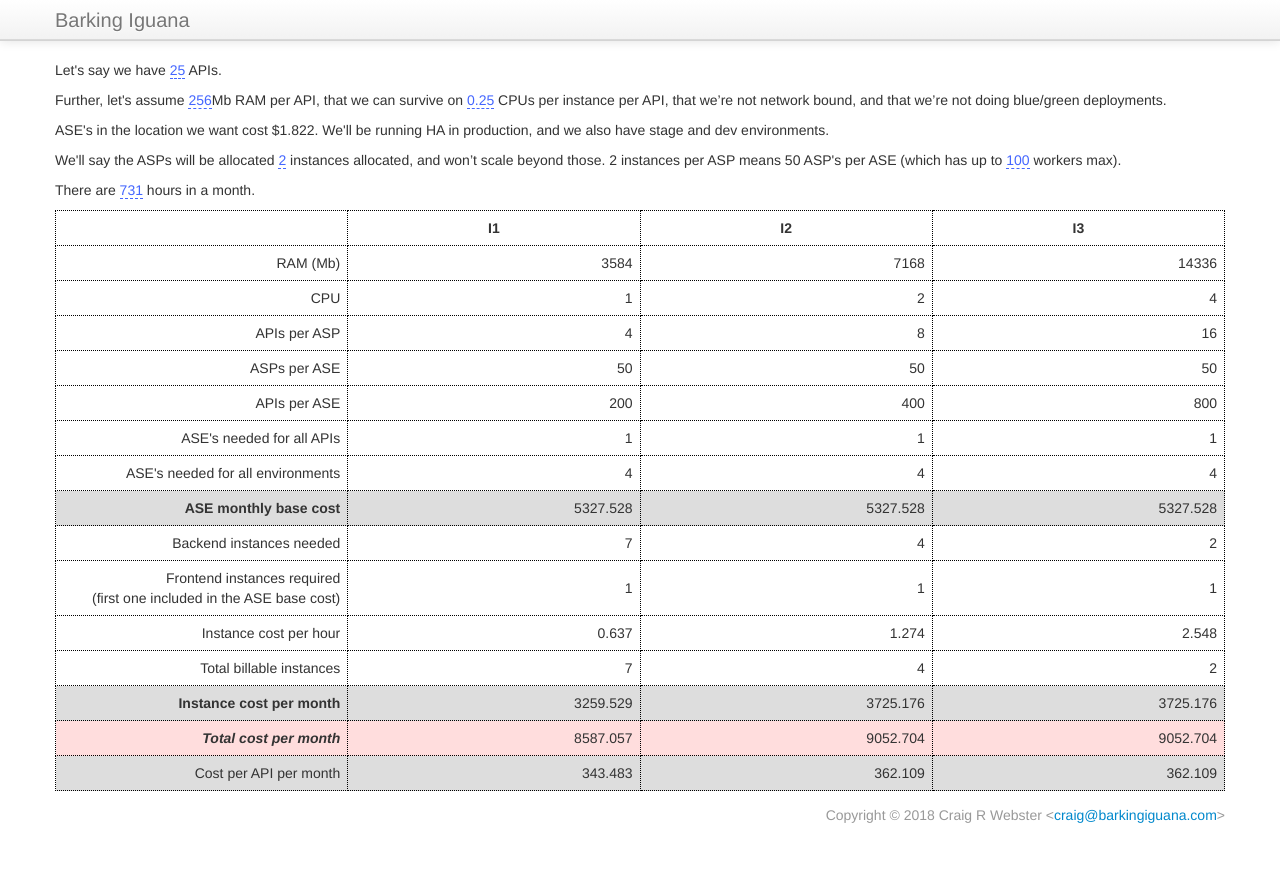
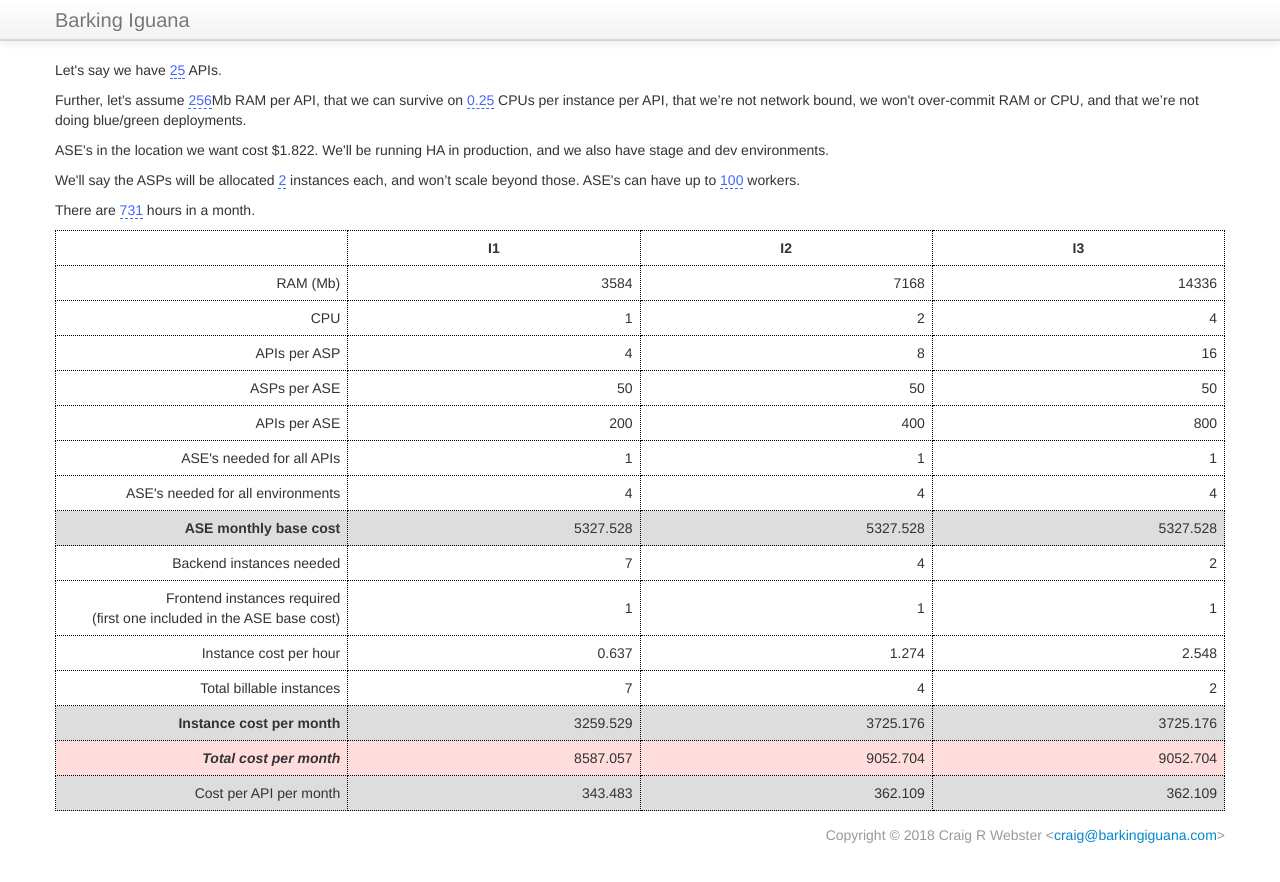
Before and after one commit to barkingiguana/barkingiguana.github.com, a Jekyll site: the page ase/index.html, which Jekyll copies as it is, in a window 1280 px wide. Shown: the top 882 px of the page. Built offline with Jekyll 4.4.1, drawn with Linux system fonts in a browser that asks for light colours.

Commit message:
Make it clear that the instances are allocated on an ASE (several APIs) not the individual APIs.

```diff
--- a/ase/index.html
+++ b/ase/index.html
@@ -34,11 +34,11 @@
   <div id="calculator">
 <p>Let's say we have <span data-var="apiCount" class="TKAdjustableNumber" data-min="1" data-max="10000"></span> APIs.</p>
 
-<p>Further, let's assume <span data-var="ramPerApi" class="TKAdjustableNumber" data-min="64" data-max="14336" data-step="64"></span>Mb RAM per API, that we can survive on <span data-var="cpuPerApi" class="TKAdjustableNumber" data-min="0.01" data-max="4" data-step="0.01"></span> CPUs per instance per API, that we’re not network bound, and that we’re not doing blue/green deployments.</p>
+<p>Further, let's assume <span data-var="ramPerApi" class="TKAdjustableNumber" data-min="64" data-max="14336" data-step="64"></span>Mb RAM per API, that we can survive on <span data-var="cpuPerApi" class="TKAdjustableNumber" data-min="0.01" data-max="4" data-step="0.01"></span> CPUs per instance per API, that we’re not network bound, we won't over-commit RAM or CPU, and that we’re not doing blue/green deployments.</p>
 
 <p>ASE's in the location we want cost $<span data-var="aseHourlyBaseCost"></span>. We'll be running HA in production, and we also have stage and dev environments.</p>
 
-<p>We'll say the ASPs will be allocated <span data-var="instancesPerAsp" class="TKAdjustableNumber"></span> instances allocated, and won’t scale beyond those. <span data-var="instancesPerAsp"></span> instances per ASP means <span data-var="asps"></span> ASP's per ASE (which has up to <span data-var="workersPerAse" class="TKAdjustableNumber" data-min="1" data-max="1000"></span> workers max).</p>
+<p>We'll say the ASPs will be allocated <span data-var="instancesPerAsp" class="TKAdjustableNumber"></span> instances each, and won’t scale beyond those. ASE's can have up to <span data-var="workersPerAse" class="TKAdjustableNumber" data-min="1" data-max="1000"></span> workers.</p>
 
 <p>There are <span data-min="600" data-max="800" data-var="hoursPerMonth" class="TKAdjustableNumber"></span> hours in a month.</p>
 
```
